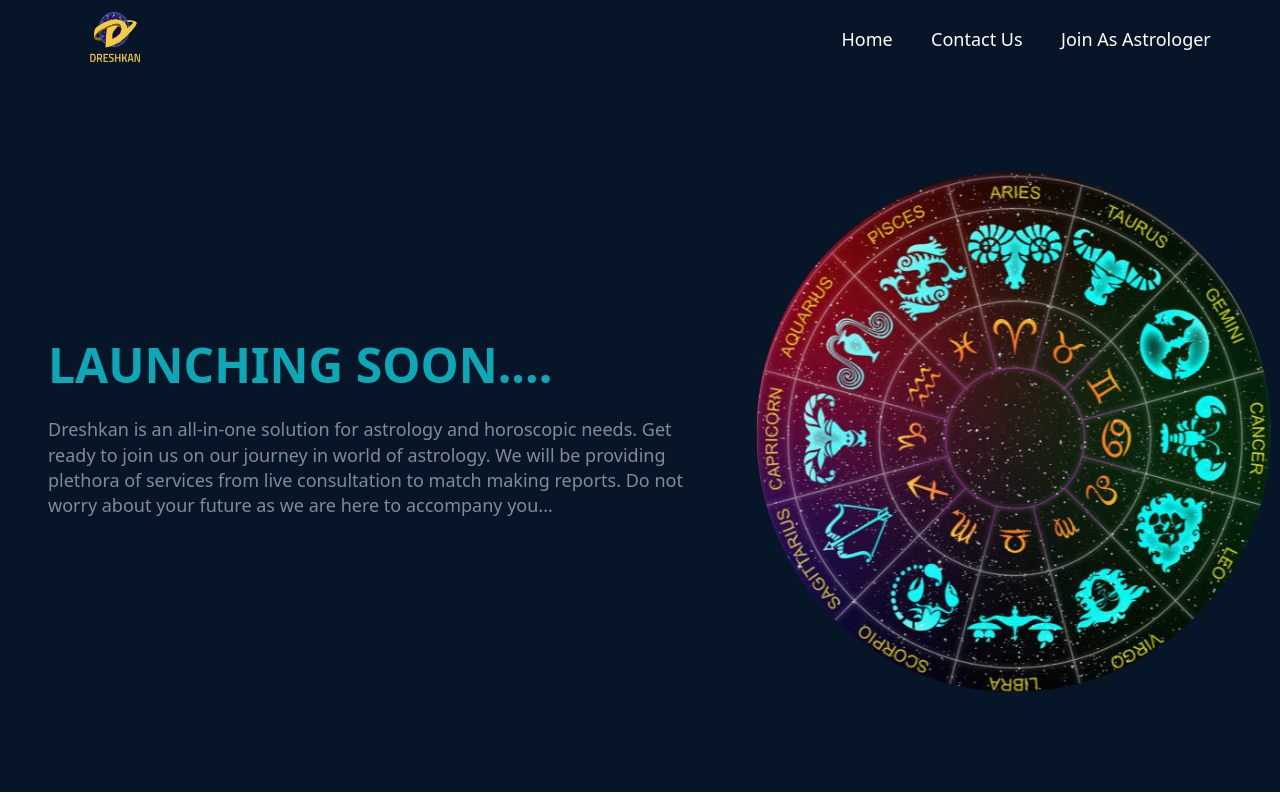
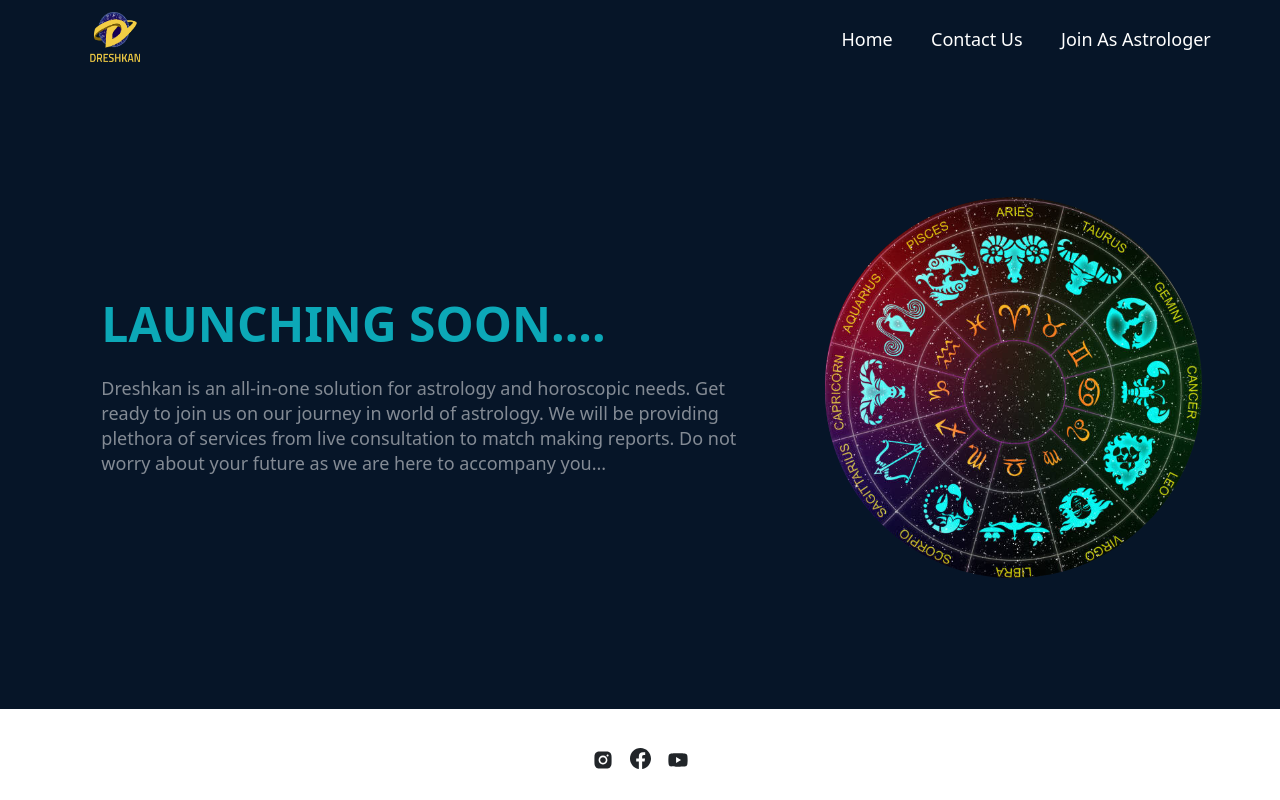
Before and after one commit to imshubhampatel/astroweb, a Next.js app: page / in a window 1280 px wide. Shown: the top 800 px of the page. Built offline with nearby package versions, Linux system fonts and the light colour scheme; no server answers.

Commit message:
static import of hero image

```diff
--- a/pages/index.js
+++ b/pages/index.js
@@ -3,6 +3,8 @@ import Image from "next/image";
 import styles from "../styles/pages/index.module.css";
 import Link from "next/link";
 import { useEffect, useState } from "react";
+
+import HeroImage from "../public/images/launching_soon_hero.svg";
 
 const calculateTimeLeft = () => {
   const launchDate = new Date("February 15, 2022 03:00:00");
@@ -65,8 +67,8 @@ export default function Home() {
         <div className={` container-fluid ${styles.container}`}>
           <div className={`row justify-content-center align-items-center`}>
             {/* Image   */}
-            <div className={` col-12  col-md-5 ${styles.heroContainer}`}>
-              <Image src="/images/launching_soon_hero.svg" layout="fill" />
+            <div className={` col-12  col-md-4 ${styles.heroContainer}`}>
+              <Image src={HeroImage} />
             </div>
 
             {/* Text Block  */}
--- a/styles/pages/index.module.css
+++ b/styles/pages/index.module.css
@@ -7,7 +7,11 @@
   /* display: flex;
     justify-content: center; */
   position: relative;
-  height: 300px;
+  /* height: 300px; */
+  display: flex;
+  justify-content: center;
+  padding: 25px;
+  max-width: 350px;
   /* margin-top: 2px; */
 }
 
@@ -17,9 +21,11 @@
     /* display: flex;
       justify-content: center; */
     position: relative;
-    height: 520px;
+    /* height: 520px; */
     margin-top: 100px;
     margin-bottom: 100px;
+    display: block;
+    max-width: none
     /* margin-right: 50px; */
   }
 }
```
